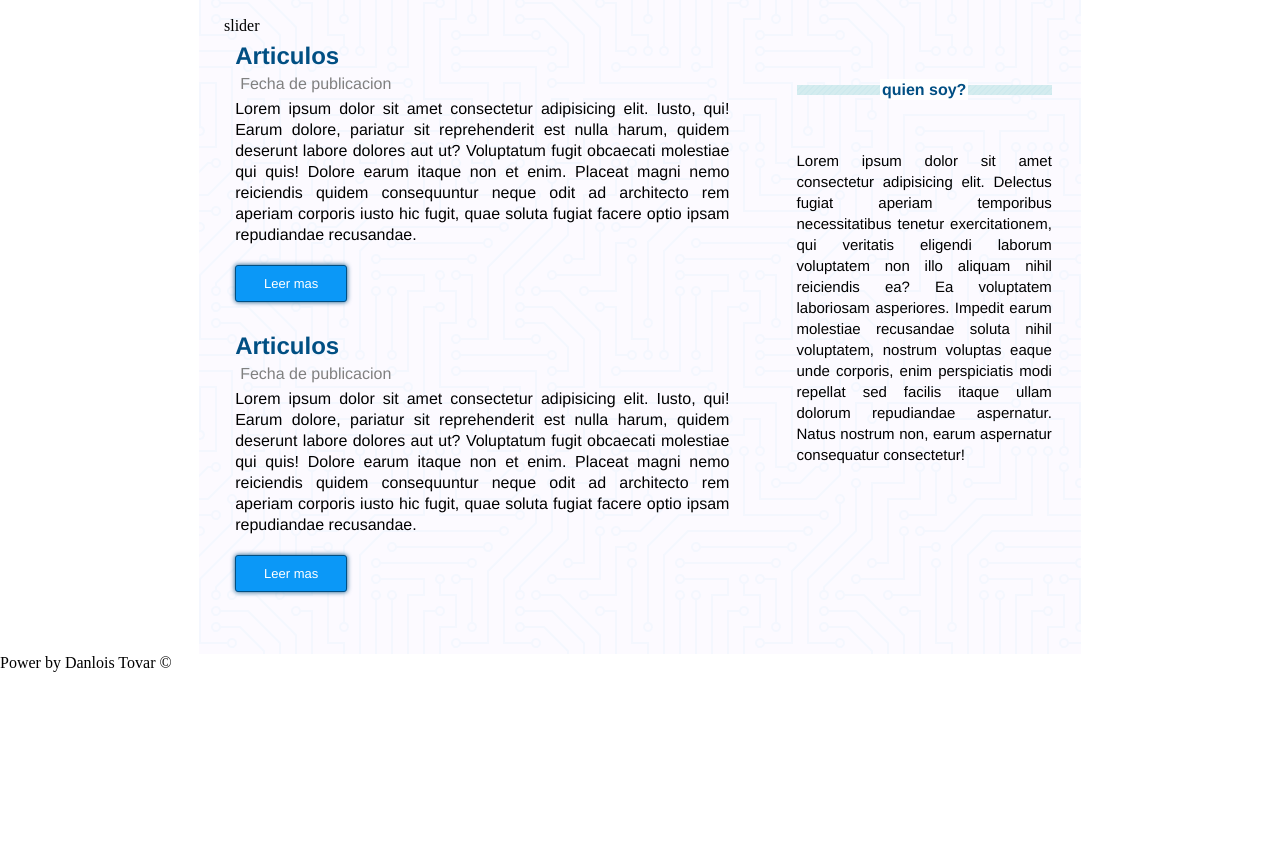
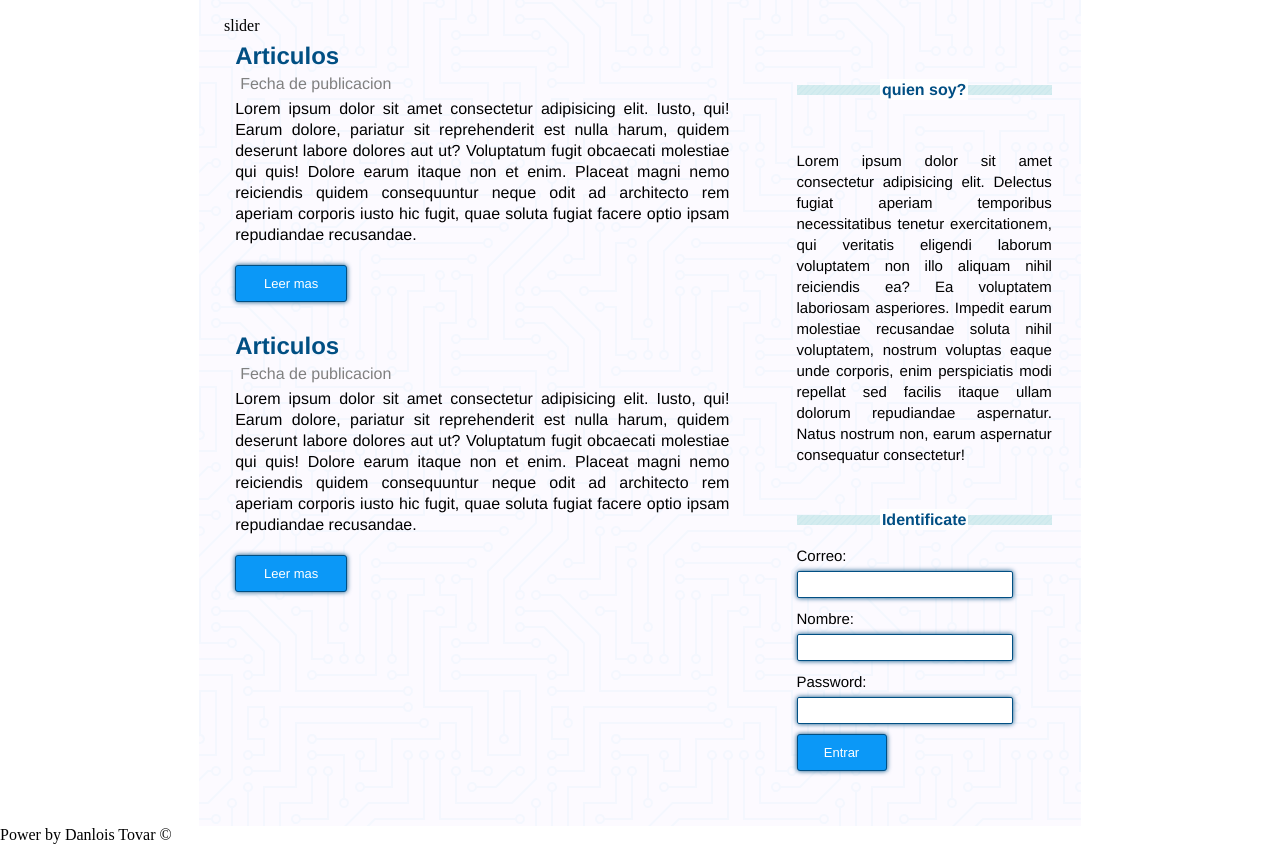
Before and after one commit to DanloisTovar/pagina-web-js, a plain HTML site: page index.html in a window 1280 px wide. Shown: the part 204-1048 px from the top of the page. Before the commit the page ends 876 px from the top, so only its background shows below. Drawn offline with Linux system fonts and the light colour scheme.

Commit message:
Se estilizo el formulario.

```diff
--- a/css/styles.css
+++ b/css/styles.css
@@ -26,7 +26,7 @@ body {
 }
 
 #logo {
-  font-family: 'Verdana';
+  font-family: 'Helvetica';
   font-size: 28px;
   background: #0b98f7;
   color: white;
@@ -100,6 +100,7 @@ body {
 }
 
 .btn {
+  cursor: pointer;
   display: block;
   border: rgb(1, 79, 131) solid 1px;
   background: #0b98f7;
@@ -146,3 +147,33 @@ body {
   width: 99%;
   margin: 0px auto;
 }
+
+/* formulario: */
+
+form input[type='text'],
+form input[type='password'],
+form input[type='email'] {
+  padding: 5px;
+  border-radius: 2px;
+  border: 1px solid rgb(1, 79, 131);
+  width: 80%;
+  margin-top: 5px;
+  margin-bottom: 10px;
+  box-shadow: 0px 0px 5px rgb(1, 79, 131);
+}
+
+form input[type='submit'] {
+  cursor: pointer;
+  display: block;
+  border: rgb(1, 79, 131) solid 1px;
+  background: #0b98f7;
+  color: white;
+  text-decoration: none;
+  font-size: 13px;
+  border-radius: 3px;
+  box-shadow: 0px 0px 5px rgb(1, 79, 131);
+  padding: 10px;
+  text-align: center;
+  width: 90px;
+  margin-bottom: 30px;
+}
--- a/index.html
+++ b/index.html
@@ -93,6 +93,33 @@
               earum aspernatur consequatur consectetur!
             </p>
           </div>
+
+          <div id="login">
+            <h4><span>Identificate</span></h4>
+
+            <form action="#">
+              <!-- Correo -->
+              <label for="email">
+                <p>Correo:</p>
+              </label>
+              <input type="email" name="correo" id="correo" />
+
+              <!-- Nombre -->
+              <label for="nombre">
+                <p>Nombre:</p>
+              </label>
+              <input type="text" name="nombre" />
+
+              <!-- Contraseña -->
+              <label for="password">
+                <p>Password:</p>
+              </label>
+              <input type="password" name="password" />
+
+              <!-- boton -->
+              <input type="submit" value="Entrar" />
+            </form>
+          </div>
         </aside>
         <div class="clearfix"></div>
       </section>
```
